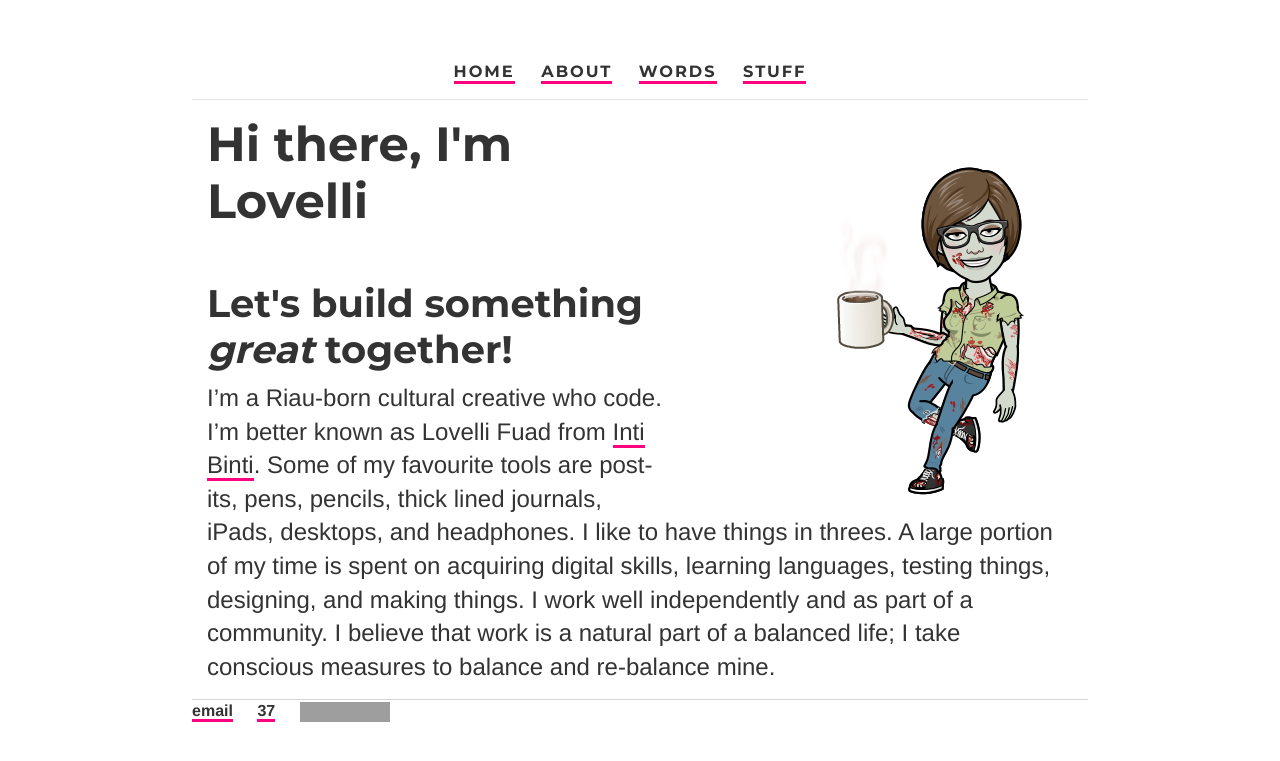
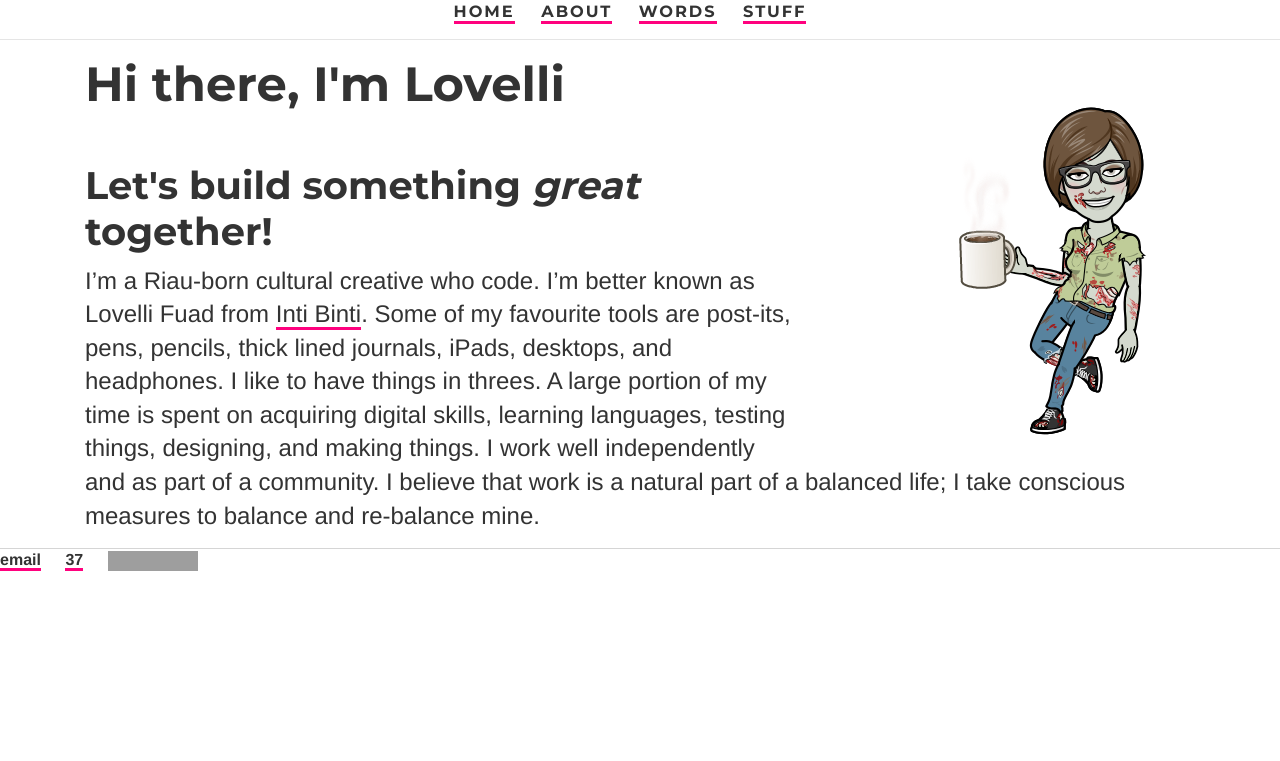
Before and after one commit to ariesti/ariesti.github.io, a Jekyll site: the page built from index.html, in a window 1280 px wide. Shown: the top 761 px of the page. Built offline with Jekyll 4.4.1, drawn with Linux system fonts in a browser that asks for light colours; grey boxes are pictures that could not be loaded.

Commit message:
Update main.css

```diff
--- a/css/main.css
+++ b/css/main.css
@@ -1,4 +1,4 @@
-/*! normalize.css v8.0.0 | MIT License | github.com/necolas/normalize.css */
+/*! normalize.css v8.0.0 | MIT License | github.com/necolas/normalize.css
 Finger Tip-Top Screen Stylesheet
 
 version: 1.0
@@ -7,6 +7,7 @@
 email:
 website:
 version history:
+*/
 
 /* Main.css Doc - follow Normalize.css v8.0.0
 
@@ -55,6 +56,13 @@
 	overflow: visible;
 }
 
+/* Set the document up */
+
+body {
+	font-family: Helvetica Neue, sans-serif;
+	color: #333333;
+}
+
 /* Sections
 
 /* Head
@@ -82,7 +90,7 @@
 
 
 
-body { font-family: Helvetica Neue, sans-serif; margin: 60px auto; width: 70%; color: #333; overflow: auto; }
+
 
 a { text-decoration: none; color: #333; border-bottom: 3px solid #ff017e; }
 a:hover { color: #ff017e; }
```
